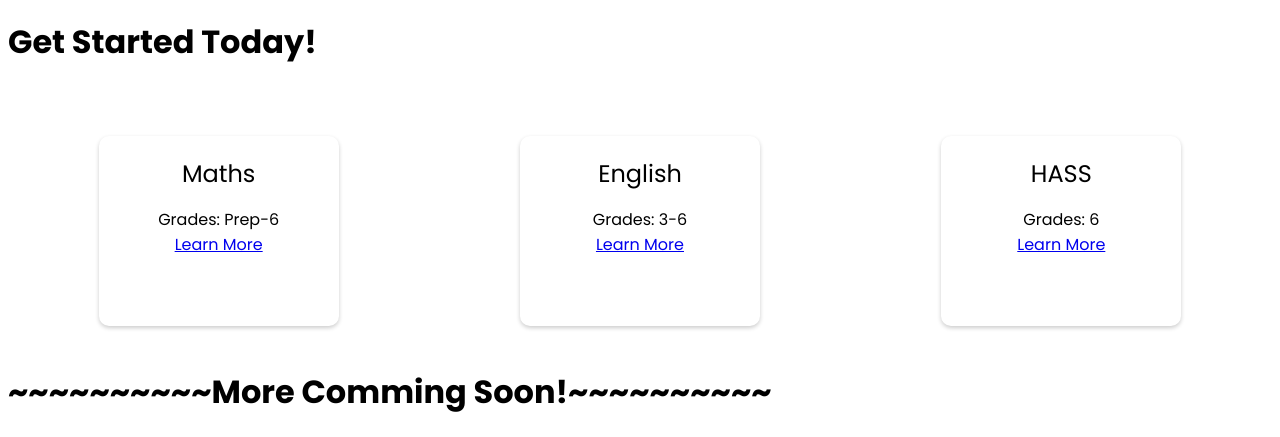
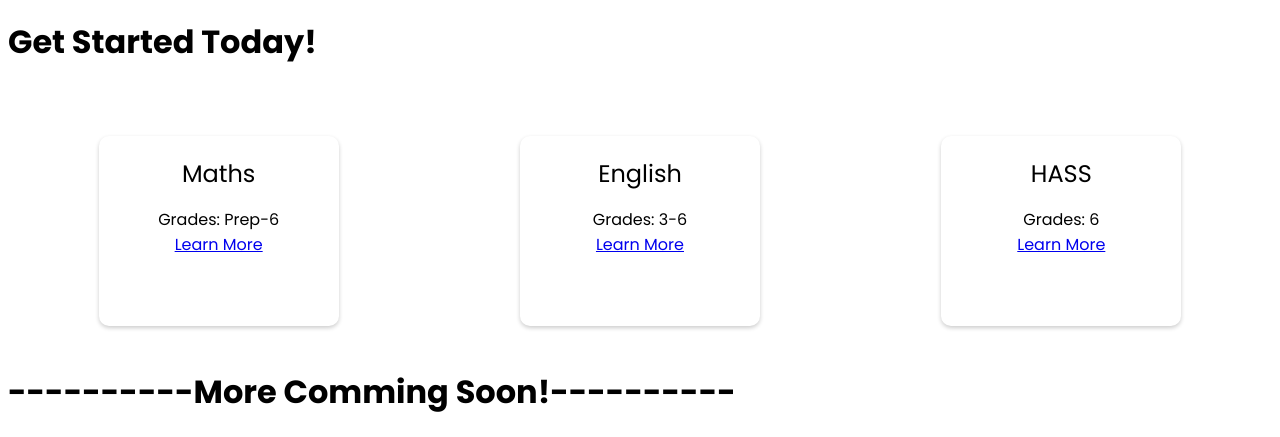
Before and after one commit to LSL-Coding51/studyreview, a plain HTML site: page index.html in a window 1280 px wide. Shown: the part 716-1153 px from the top of the page. Drawn offline with Linux system fonts and the light colour scheme.

Commit message:
Update styles.css

```diff
--- a/assets/styles.css
+++ b/assets/styles.css
@@ -100,9 +100,12 @@ ul {
 #topTitleIndex::after {
 	content: "StudyReview";
 }
+#mscSection{
+	text-align: center;
+}
 #mcsSection::before {
-	content: "~~~~~~~~~~"
+	content: "----------"
 }
 #mcsSection::after{
-	content: "~~~~~~~~~~"
+	content: "----------"
 }
```
